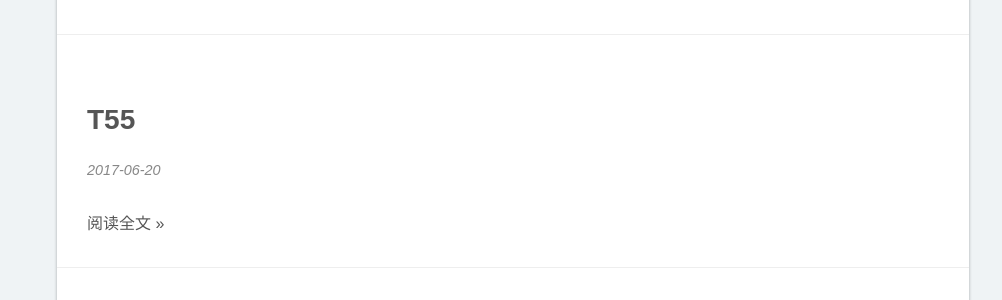
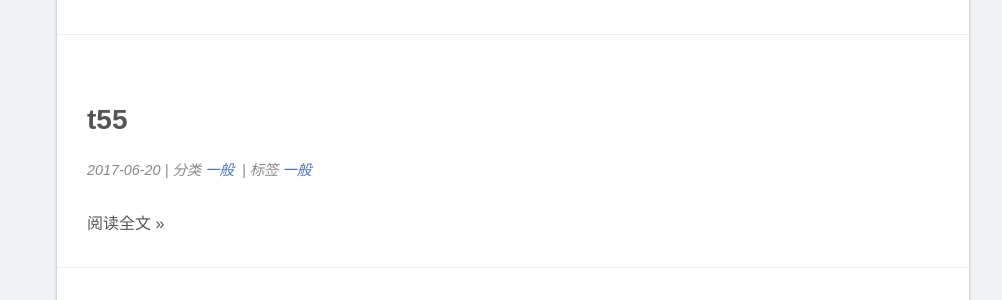
Before and after one commit to jchanghong/jchanghong.github.io, a Jekyll site: the page built from index.html, in a window 1280 px wide. Shown: the part 421-721 px from the top of the page, without its empty margins (127-1129 px from the left). Built offline with Jekyll 4.4.1, drawn with Linux system fonts in a browser that asks for light colours; the list of posts is cut into pages by our own code; comment, search, counter and statistics services are not loaded.

Commit message:
Update/New Post from Jekyll for Android

```diff
--- a/_posts/一般/2017-06-20-t55.md
+++ b/_posts/一般/2017-06-20-t55.md
@@ -1,3 +1,6 @@
+---
+{tags: 一般, layout: post, title: t55, category: 一般}
+---
 
 ---
 {tags: 一般, layout: post, title: t55, category: 一般}
```
